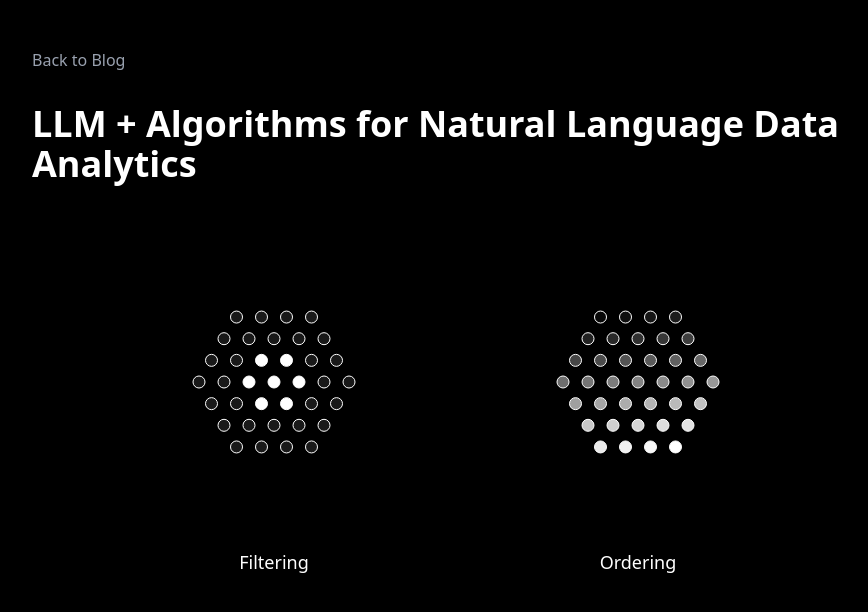
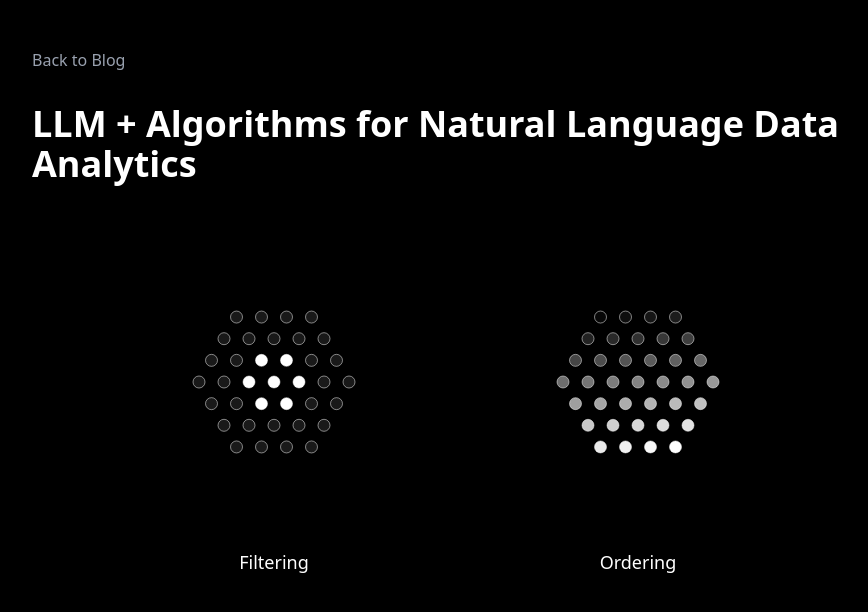
Before and after one commit to stankur/textcinema, a Next.js app: page /blog/llm-for-making-complex-information-make-sense in a window 1280 px wide. Shown: the top 612 px of the page, without its empty margins (184-1052 px from the left). Built offline with nearby package versions, Linux system fonts and the light colour scheme.

Commit message:
better ordering animaiton

```diff
--- a/src/components/hexagon-lattice.tsx
+++ b/src/components/hexagon-lattice.tsx
@@ -31,7 +31,7 @@ export default function HexagonLattice({
   const [showProgress, setShowProgress] = useState(false)
   const [dotPositions, setDotPositions] = useState<Array<{ x: number; y: number }>>([])
   const [dotOpacities, setDotOpacities] = useState<number[]>([])
-  const [dotIndices, setDotIndices] = useState<number[]>([])
+  const [isInitialClick, setIsInitialClick] = useState(true)
 
   const generateHexLattice = useMemo(() => {
     const dots: Array<{ x: number; y: number }> = []
@@ -86,9 +86,6 @@ export default function HexagonLattice({
     const latticePositions = generateHexLattice
     setDotPositions(latticePositions)
 
-    // Create ordered indices for the dots
-    const orderedIndices = Array.from({ length: latticePositions.length }, (_, i) => i)
-    setDotIndices(orderedIndices)
 
     if (animateOrdering) {
       // Start with ordered arrangement as thumbnail
@@ -114,11 +111,14 @@ export default function HexagonLattice({
           // Set all dots dark before fade in
           setDotOpacities(Array(dotPositions.length).fill(0.1))
           setAnimationPhase('fadeIn')
+          setIsInitialClick(true);
+
         }, 300)
 
         setTimeout(() => {
           setAnimationPhase('initial')
           setShowProgress(true)
+          setIsInitialClick(false);
         }, 600)
 
         setTimeout(() => {
@@ -147,7 +147,7 @@ export default function HexagonLattice({
         setTimeout(() => {
           setShowProgress(false)
           setIsAnimating(false)
-        }, 3700)
+        }, 4500)
       } else {
         setAnimationPhase('fadeOut')
 
@@ -217,7 +217,7 @@ export default function HexagonLattice({
         const getOpacity = () => {
           if (animateOrdering) {
             if (animationPhase === 'fadeOut') return 0
-            if (animationPhase === 'fadeIn') return 1
+            if (animationPhase === 'fadeIn') return 0
             return 1 // Keep stroke always visible during movement
           }
           if (!animateFilter) return 1
@@ -236,11 +236,13 @@ export default function HexagonLattice({
 				r={circleRadius}
 				fill={getFill()}
 				stroke="white"
-				strokeWidth={1}
+				strokeWidth={strokeWidth}
 				opacity={getOpacity()}
 				style={{
 					transition: animateOrdering
-						? "cx 1.5s ease, cy 1.5s ease, opacity 1s ease"
+						? isInitialClick
+							? "cx 1.5s ease, cy 1.5s ease, opacity 1s ease"
+							: "cx 1.5s ease, cy 1.5s ease, opacity 1s ease, fill 1s ease"
 						: "fill 0.5s ease, opacity 0.5s ease",
 				}}
 			/>
```
